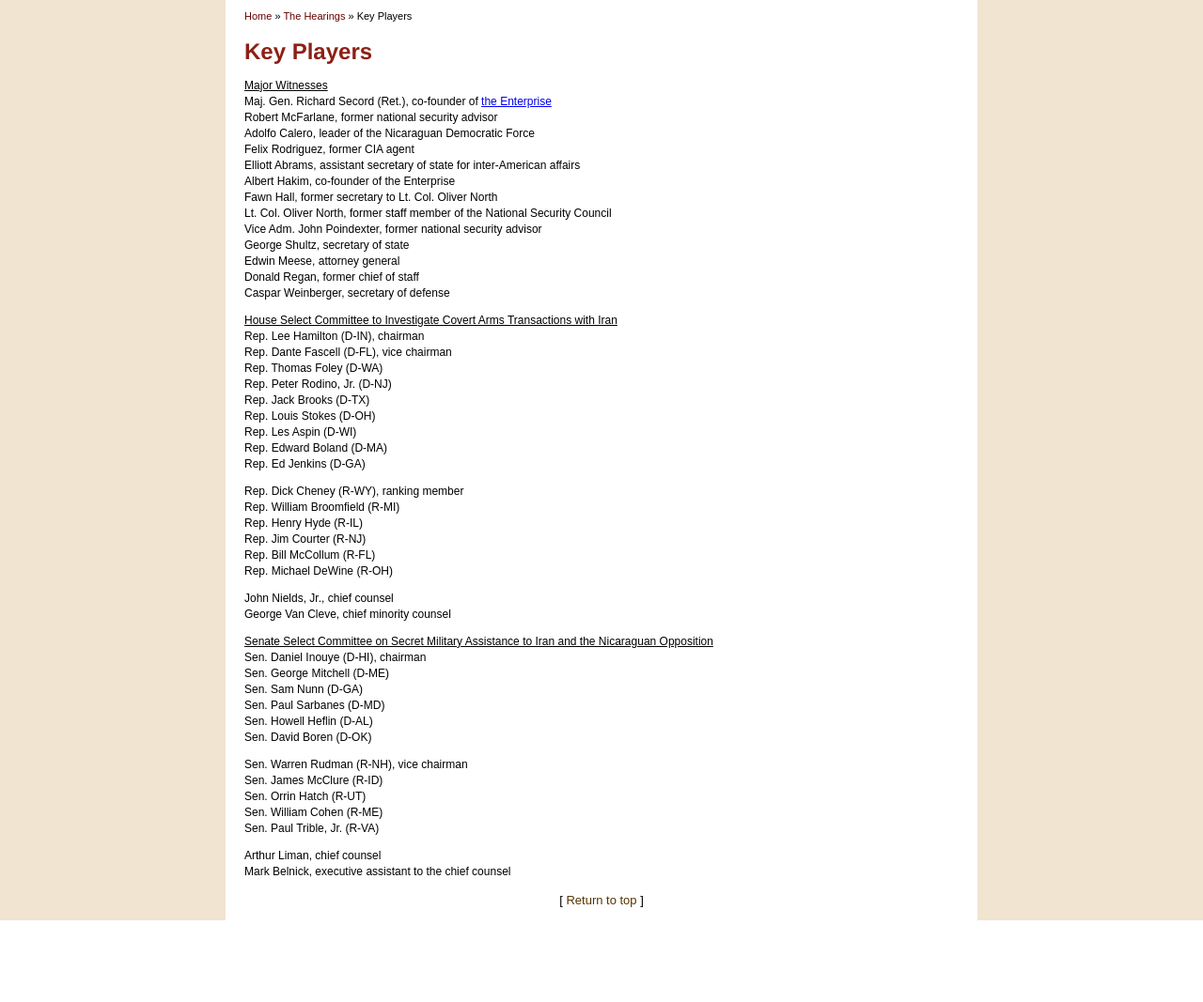
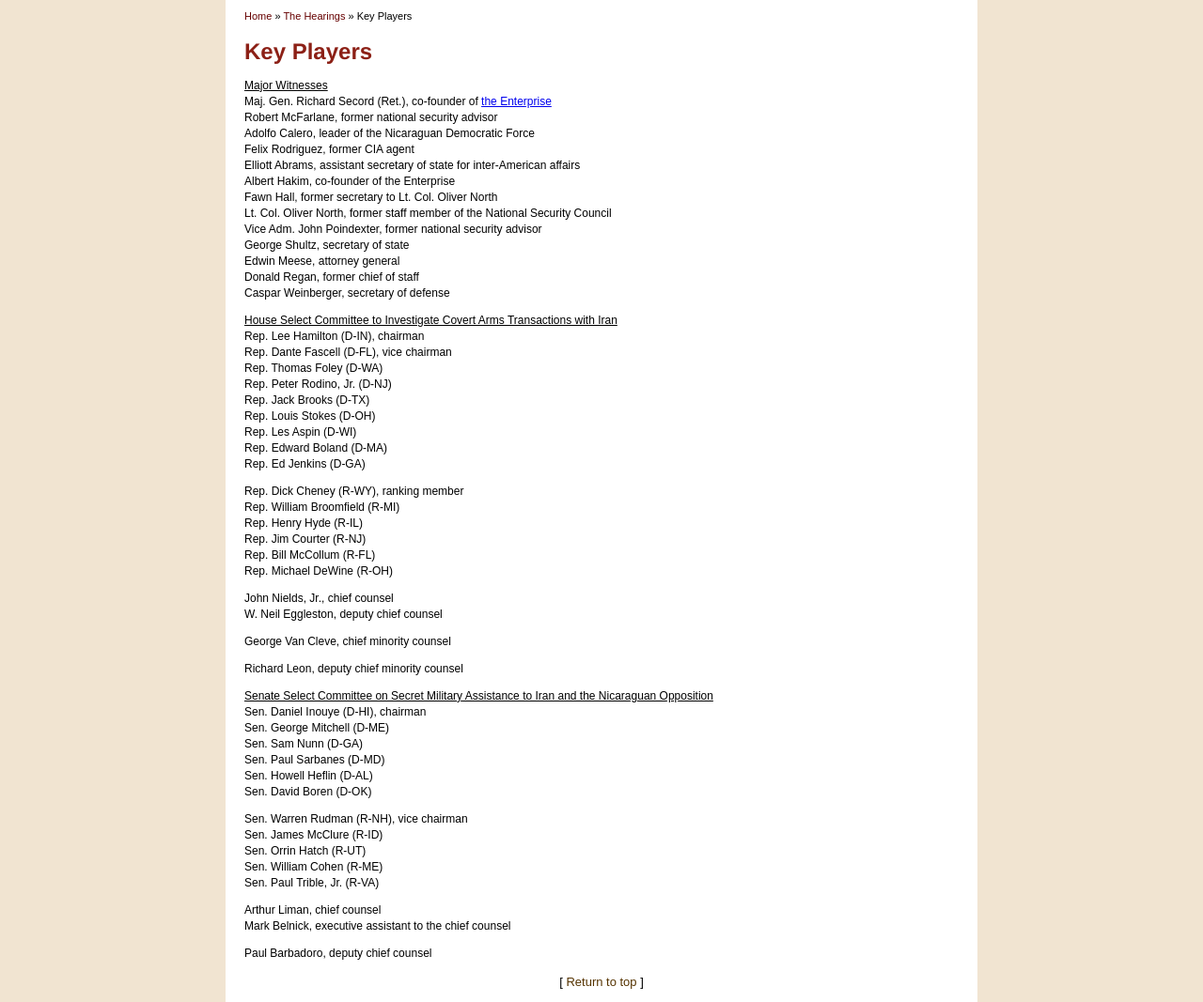
Before and after one commit to rcchan/irancontra, a PHP site: page /h-keyplayers.php in a window 1280 px wide. Shown: the part 501-1568 px from the top of the page at 94% size. Before the commit the page ends 1481 px from the top, so only its background shows below. Run offline with PHP 8.4, Linux system fonts and the light colour scheme; some libraries are stand-ins or nearby versions.

Commit message:
Update h-keyplayers.php
Add more names

```diff
--- a/h-keyplayers.php
+++ b/h-keyplayers.php
@@ -38,7 +38,9 @@ Caspar Weinberger, secretary of defense</p>
   Rep. Bill McCollum (R-FL)<br />
   Rep. Michael DeWine (R-OH)</p>
 <p>John Nields, Jr., chief counsel<br />
+  W. Neil Eggleston, deputy chief counsel</p>
   George Van Cleve, chief minority counsel</p>
+  Richard Leon, deputy chief minority counsel</p>
 <p><u>Senate Select Committee on Secret Military Assistance to Iran and the Nicaraguan Opposition</u> <br />
   Sen. Daniel Inouye (D-HI), chairman<br />
   Sen. George Mitchell (D-ME)<br />
@@ -53,6 +55,7 @@ Caspar Weinberger, secretary of defense</p>
   Sen. Paul Trible, Jr. (R-VA)</p>
 <p>Arthur Liman, chief counsel<br />
   Mark Belnick, executive assistant to the chief counsel</p>
+  Paul Barbadoro, deputy chief counsel</p>
 <div align=center class="top_link"><p>[ <a href="#headertop">Return to top</a> ]</p></div>
 </div>
 
```
